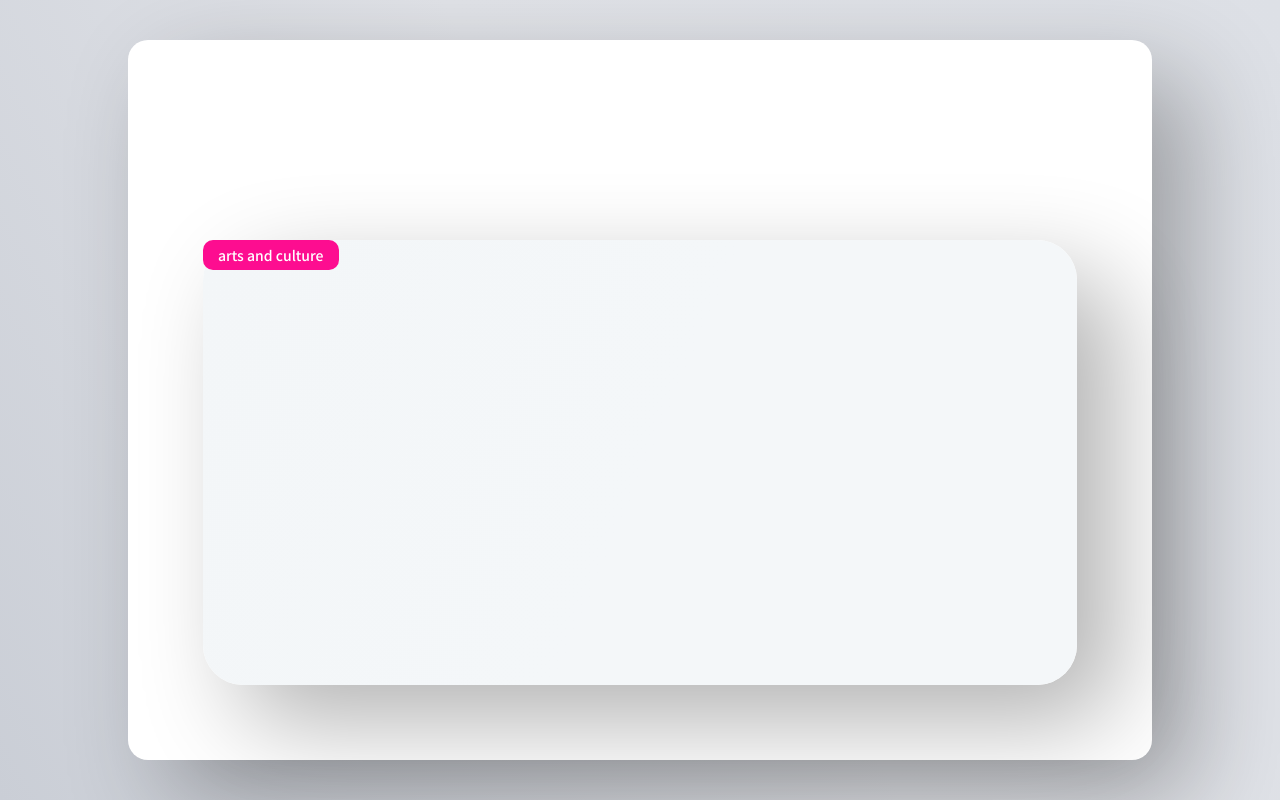
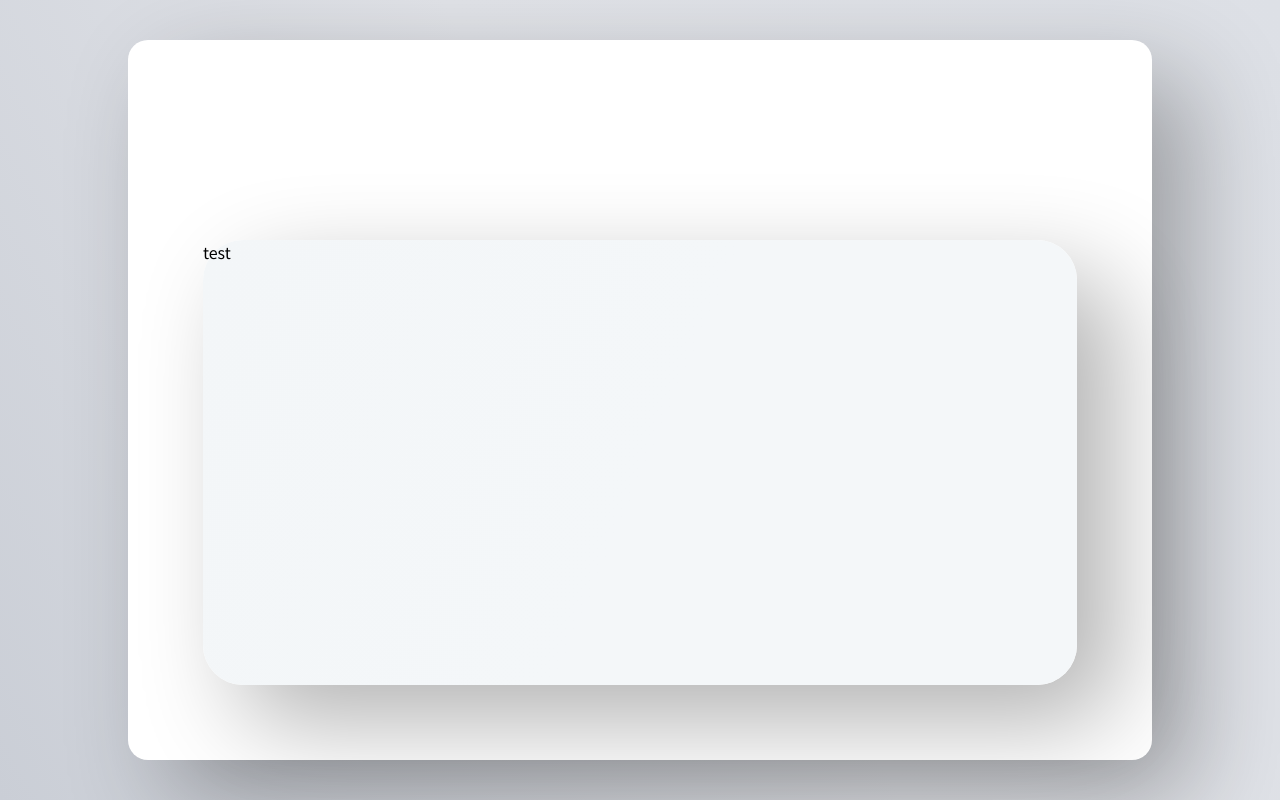
Before and after one commit to violetadev/dashboard, a React (Create React App) app: page / in a window 1280 px wide. Built offline with nearby package versions, Linux system fonts and the light colour scheme.

Commit message:
removed test component

```diff
--- a/src/pages/Main/Main.tsx
+++ b/src/pages/Main/Main.tsx
@@ -8,9 +8,7 @@ const Main: React.FC = () => {
   return (
     <Basic>
       <Wrapper>
-        <Content>
-          <Tag id='1' color='#fd0d90' text='arts and culture' />
-        </Content>
+        <Content>test</Content>
       </Wrapper>
     </Basic>
   );
```
